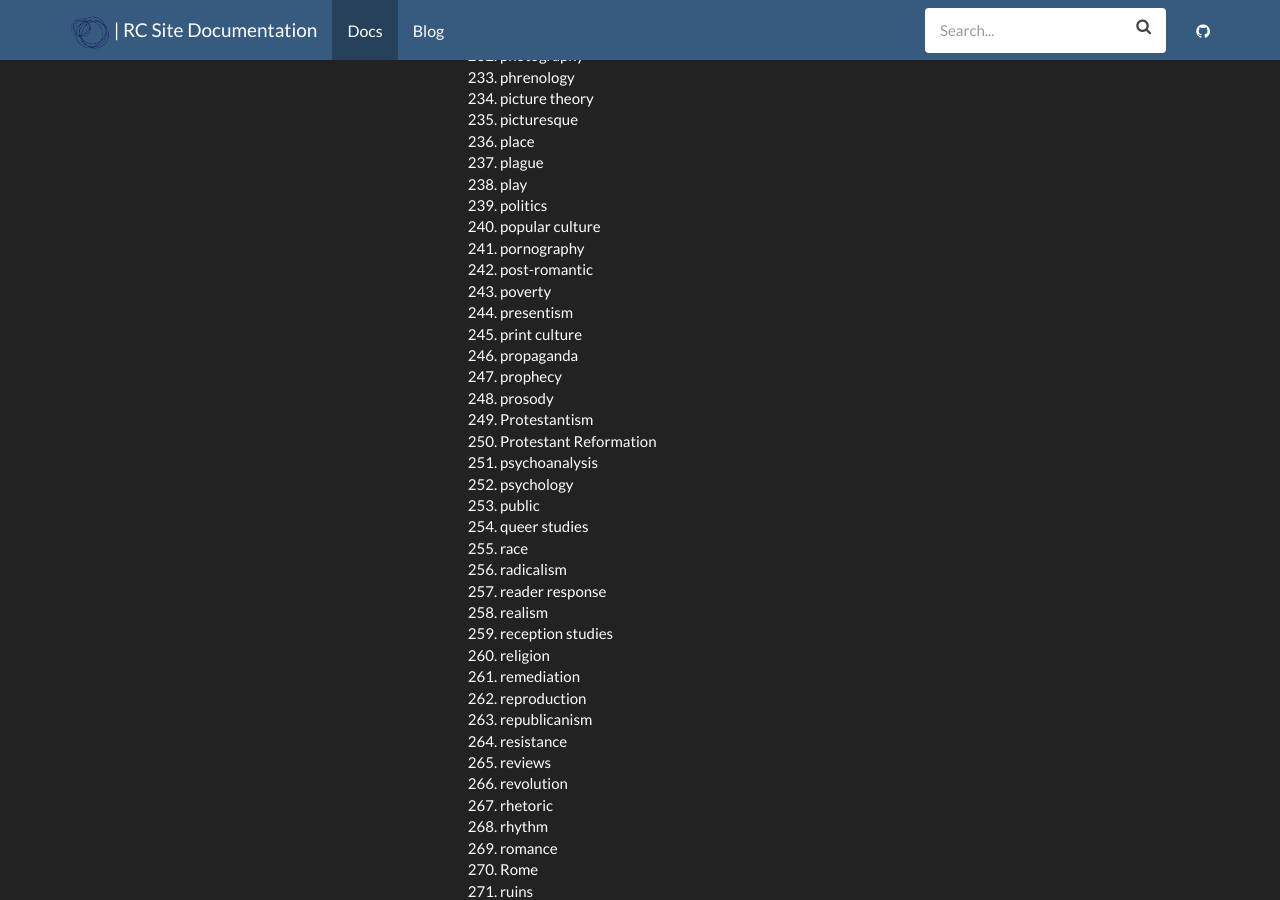
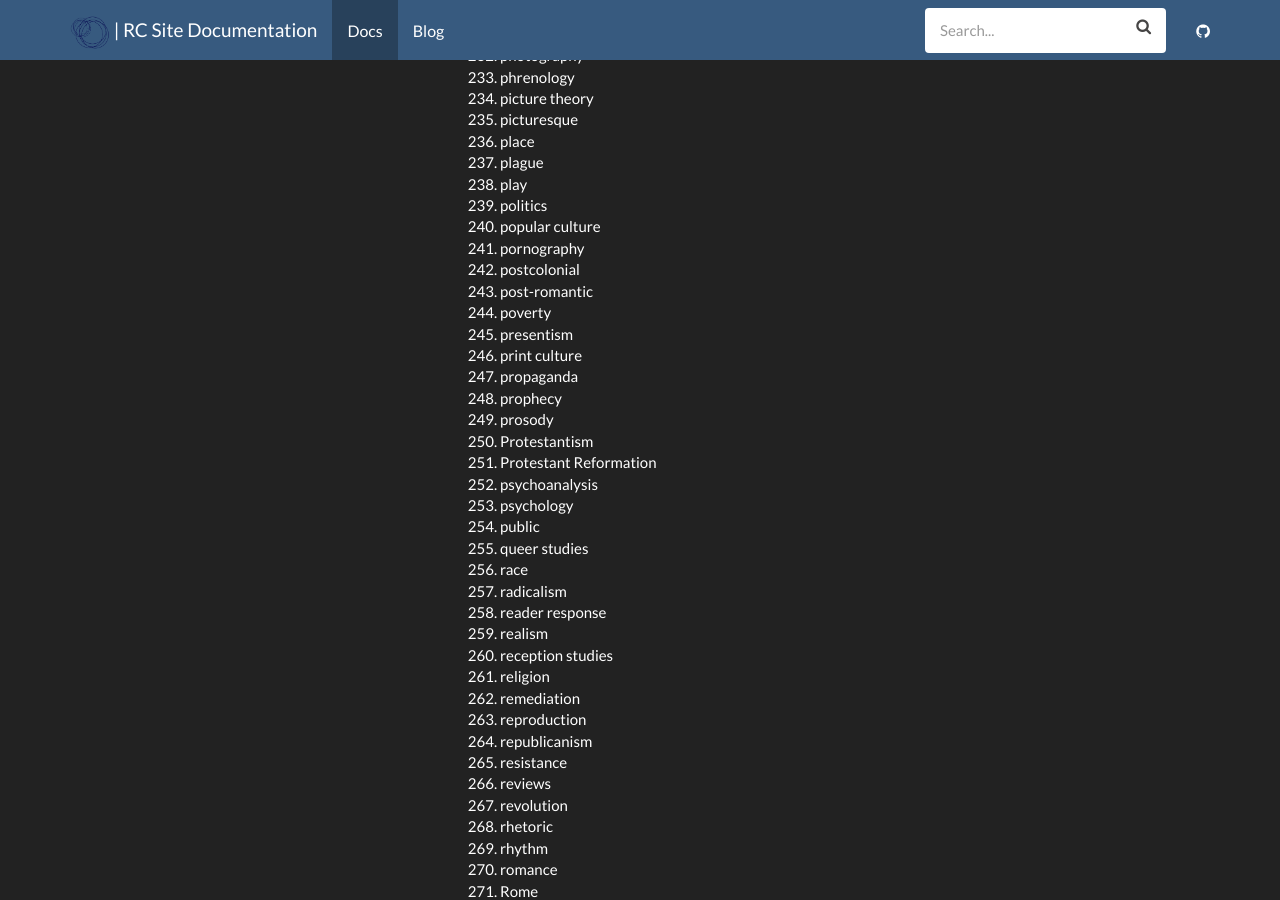
Before and after one commit to steve-kasica/romanticcircles.github.io, a Jekyll site: the page built from _docs/contributor-resources/rc-tagging.md, in a window 1280 px wide and 900 px high, scrolled down 5374 px. Built offline with Jekyll 4.4.1, drawn with Linux system fonts in a browser that asks for light colours.

Commit message:
added postcolonial to our tags

```diff
--- a/_docs/contributor-resources/rc-tagging.md
+++ b/_docs/contributor-resources/rc-tagging.md
@@ -251,94 +251,95 @@ Please select 4-6 tags from the following list that are generally relevant to th
 239. politics
 240. popular culture
 241. pornography
-242. post-romantic
-243. poverty
-244. presentism
-245. print culture
-246. propaganda
-247. prophecy
-248. prosody
-249. Protestantism
-250. Protestant Reformation
-251. psychoanalysis
-252. psychology
-253. public
-254. queer studies
-255. race
-256. radicalism
-257. reader response
-258. realism
-259. reception studies
-260. religion
-261. remediation
-262. reproduction
-263. republicanism
-264. resistance
-265. reviews
-266. revolution
-267. rhetoric
-268. rhythm
-269. romance
-270. Rome
-271. ruins
-272. rural
-273. Russia
-274. satire
-275. science
-276. science fiction
-277. Scotland
-278. sculpture
-279. secularism
-280. sensation
-281. sensibility
-282. sentimentality
-283. sexuality
-284. silence
-285. skepticism
-286. sky
-287. slave narrative
-288. slavery
-289. social media
-290. sociology
-291. sound
-292. South America
-293. spatiality
-294. spectacle
-295. study abroad
-296. subjectivity
-297. sublime
-298. sympathy
-299. taste
-300. technology
-301. temporality
-302. textuality
-303. theater
-304. theology
-305. theory
-306. thing theory
-307. topography
-308. tourism
-309. tragedy
-310. transatlantic studies
-311. transcultural
-312. translation
-313. transnational
-314. transgender studies
-315. trauma
-316. travel
-317. uncanny
-318. utilitarianism
-319. utopia
-320. vampires
-321. video games
-322. violence
-323. vision
-324. visual culture
-325. vitalism
-326. Vodoo
-327. walking
-328. war
-329. wedding
-330. West Indies
-331. women writers
-332. working class
+242. postcolonial
+243. post-romantic
+244. poverty
+245. presentism
+246. print culture
+247. propaganda
+248. prophecy
+249. prosody
+250. Protestantism
+251. Protestant Reformation
+252. psychoanalysis
+253. psychology
+254. public
+255. queer studies
+256. race
+257. radicalism
+258. reader response
+259. realism
+260. reception studies
+261. religion
+262. remediation
+263. reproduction
+264. republicanism
+265. resistance
+266. reviews
+267. revolution
+268. rhetoric
+269. rhythm
+270. romance
+271. Rome
+272. ruins
+273. rural
+274. Russia
+275. satire
+276. science
+277. science fiction
+278. Scotland
+279. sculpture
+280. secularism
+281. sensation
+282. sensibility
+283. sentimentality
+284. sexuality
+285. silence
+286. skepticism
+287. sky
+288. slave narrative
+289. slavery
+290. social media
+291. sociology
+292. sound
+293. South America
+294. spatiality
+295. spectacle
+296. study abroad
+297. subjectivity
+298. sublime
+299. sympathy
+300. taste
+301. technology
+302. temporality
+303. textuality
+304. theater
+305. theology
+306. theory
+307. thing theory
+308. topography
+309. tourism
+310. tragedy
+311. transatlantic studies
+312. transcultural
+313. translation
+314. transnational
+315. transgender studies
+316. trauma
+317. travel
+318. uncanny
+319. utilitarianism
+320. utopia
+321. vampires
+322. video games
+323. violence
+324. vision
+325. visual culture
+326. vitalism
+327. Vodoo
+328. walking
+329. war
+330. wedding
+331. West Indies
+332. women writers
+333. working class
```
